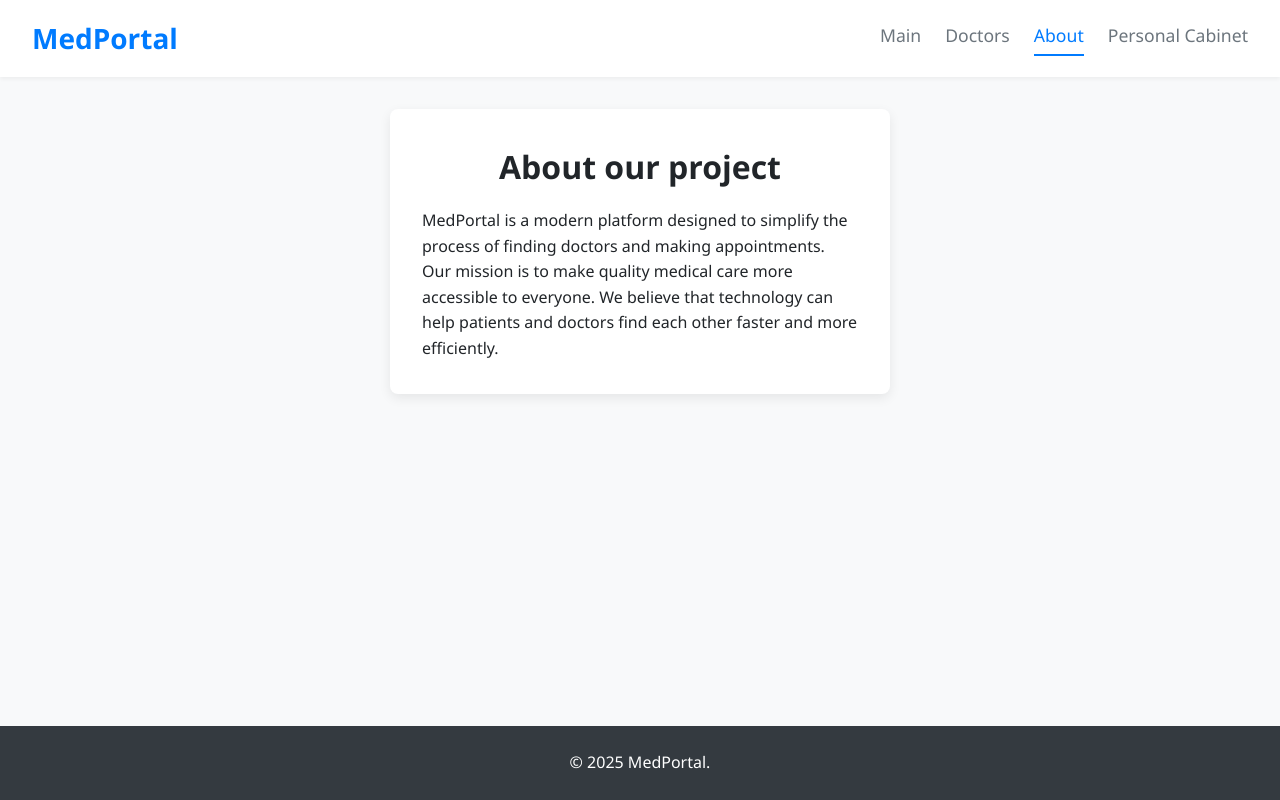
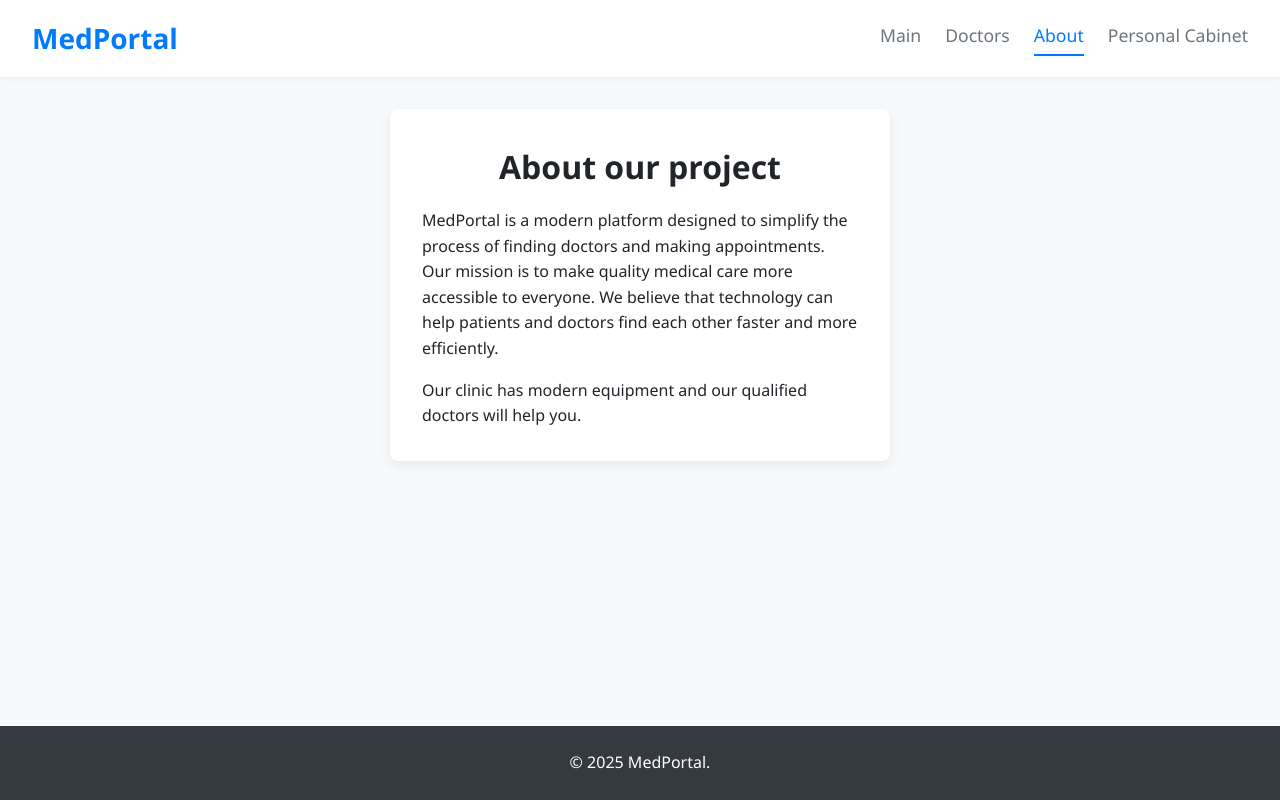
Before and after one commit to Cauteros974/medical-portal, a React (Vite) app: page /about in a window 1280 px wide. Built offline with nearby package versions, Linux system fonts and the light colour scheme.

Commit message:
Update AboutUs.jsx

```diff
--- a/src/components/AboutUs.jsx
+++ b/src/components/AboutUs.jsx
@@ -7,6 +7,11 @@ const AboutUs = () => (
                 Our mission is to make quality medical care more accessible to everyone.
                 We believe that technology can help patients and doctors find each other faster and more efficiently.
             </p>
+
+            <h1 style={{ textAlign: 'center', marginBottom: '1rem' }}></h1>
+            <p>
+                Our clinic has modern equipment and our qualified doctors will help you.
+            </p>
         </div>
 
     </div>
```
